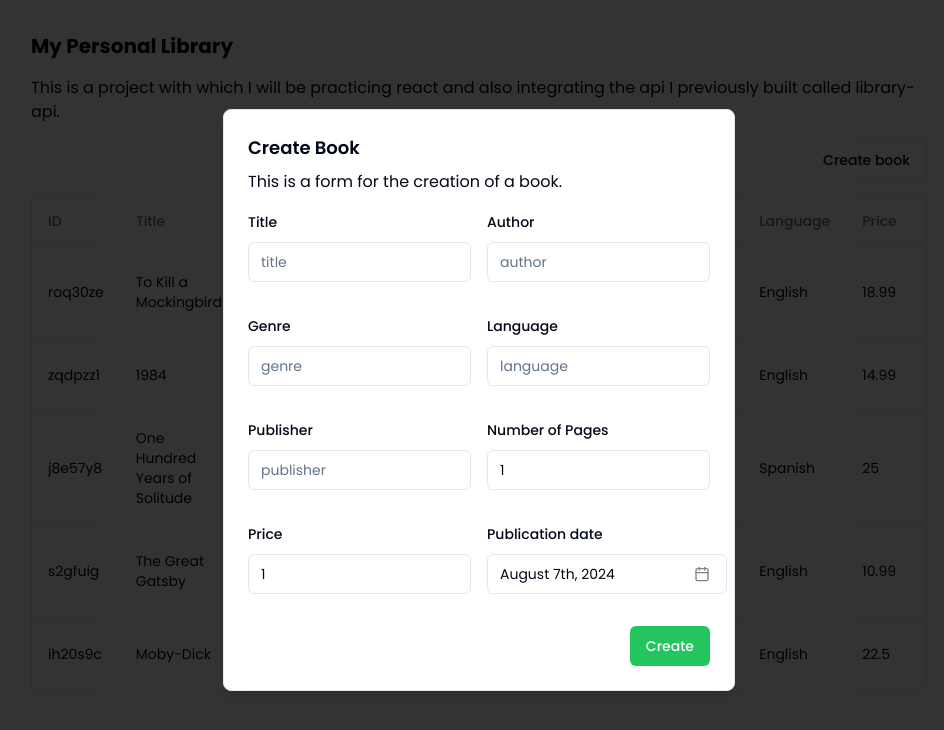
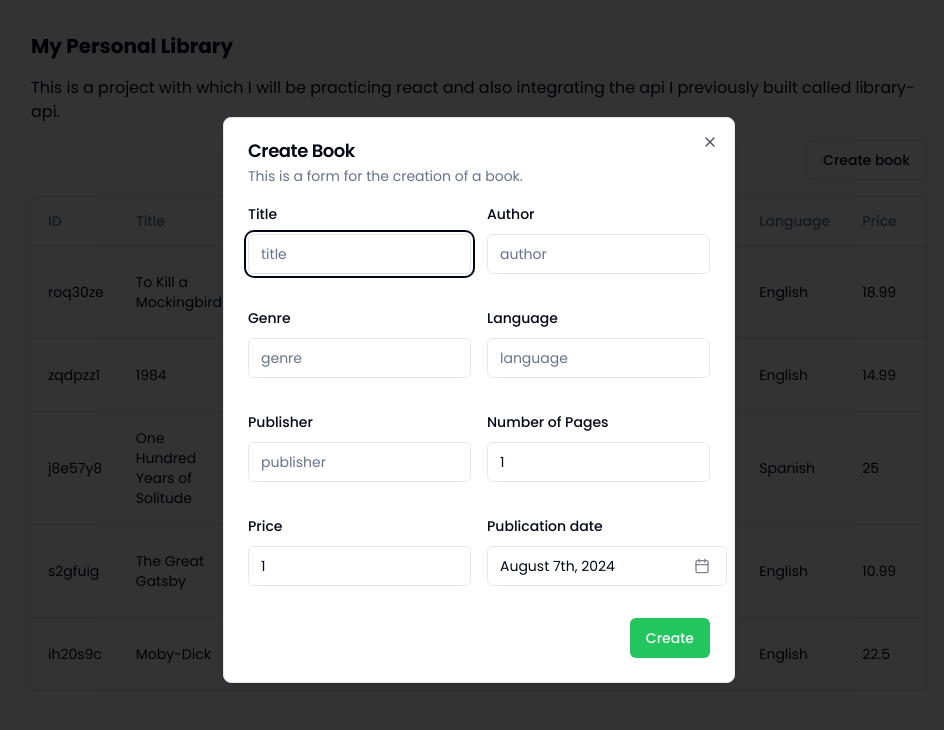
Before and after one commit to Whomy09/my-personal-library, a React (Vite) app: page / in a window 1280 px wide. Both pictures are taken after a click on the button "Create book". Shown: the top 730 px of the page, without its empty margins (161-1105 px from the left). Built offline with nearby package versions, Linux system fonts and the light colour scheme.

Commit message:
feat: change alert-dialog by dialog

```diff
--- a/package.json
+++ b/package.json
@@ -12,6 +12,7 @@
   "dependencies": {
     "@hookform/resolvers": "^3.9.0",
     "@radix-ui/react-alert-dialog": "^1.1.1",
+    "@radix-ui/react-dialog": "^1.1.1",
     "@radix-ui/react-dropdown-menu": "^2.1.1",
     "@radix-ui/react-label": "^2.1.0",
     "@radix-ui/react-popover": "^1.1.1",
--- a/src/components/create-book-modal.tsx
+++ b/src/components/create-book-modal.tsx
@@ -6,15 +6,15 @@
 import { Button } from "@/components/ui/button";
 import { Calendar } from "@/components/ui/calendar";
 import { zodResolver } from "@hookform/resolvers/zod";
-import { AlertDialogDescription } from "@radix-ui/react-alert-dialog";
 import { BookCreateSchema, bookCreateSchema } from "@/schema/bookSchema";
 import {
-  AlertDialog,
-  AlertDialogContent,
-  AlertDialogHeader,
-  AlertDialogTitle,
-  AlertDialogTrigger,
-} from "@/components/ui/alert-dialog";
+  Dialog,
+  DialogContent,
+  DialogDescription,
+  DialogHeader,
+  DialogTitle,
+  DialogTrigger,
+} from "@/components/ui/dialog"
 import {
   Form,
   FormControl,
@@ -50,17 +50,17 @@
   }
 
   return (
-    <AlertDialog>
-      <AlertDialogTrigger asChild>
+    <Dialog>
+      <DialogTrigger asChild>
         <Button variant="outline">Create book</Button>
-      </AlertDialogTrigger>
-      <AlertDialogContent>
-        <AlertDialogHeader>
-          <AlertDialogTitle>Create Book</AlertDialogTitle>
-          <AlertDialogDescription>
+      </DialogTrigger>
+      <DialogContent>
+        <DialogHeader>
+          <DialogTitle>Create Book</DialogTitle>
+          <DialogDescription>
             This is a form for the creation of a book.
-          </AlertDialogDescription>
-        </AlertDialogHeader>
+          </DialogDescription>
+        </DialogHeader>
         <Form {...form}>
           <form onSubmit={form.handleSubmit(onSubmit)} className="space-y-8">
             <div className="grid grid-cols-2 gap-4">
@@ -224,8 +224,8 @@
             </div>
           </form>
         </Form>
-      </AlertDialogContent>
-    </AlertDialog>
+      </DialogContent>
+    </Dialog>
   );
 };
 
--- /dev/null
+++ b/src/components/ui/dialog.tsx
@@ -0,0 +1,120 @@
+import * as React from "react"
+import * as DialogPrimitive from "@radix-ui/react-dialog"
+import { X } from "lucide-react"
+
+import { cn } from "@/lib/utils"
+
+const Dialog = DialogPrimitive.Root
+
+const DialogTrigger = DialogPrimitive.Trigger
+
+const DialogPortal = DialogPrimitive.Portal
+
+const DialogClose = DialogPrimitive.Close
+
+const DialogOverlay = React.forwardRef<
+  React.ElementRef<typeof DialogPrimitive.Overlay>,
+  React.ComponentPropsWithoutRef<typeof DialogPrimitive.Overlay>
+>(({ className, ...props }, ref) => (
+  <DialogPrimitive.Overlay
+    ref={ref}
+    className={cn(
+      "fixed inset-0 z-50 bg-black/80  data-[state=open]:animate-in data-[state=closed]:animate-out data-[state=closed]:fade-out-0 data-[state=open]:fade-in-0",
+      className
+    )}
+    {...props}
+  />
+))
+DialogOverlay.displayName = DialogPrimitive.Overlay.displayName
+
+const DialogContent = React.forwardRef<
+  React.ElementRef<typeof DialogPrimitive.Content>,
+  React.ComponentPropsWithoutRef<typeof DialogPrimitive.Content>
+>(({ className, children, ...props }, ref) => (
+  <DialogPortal>
+    <DialogOverlay />
+    <DialogPrimitive.Content
+      ref={ref}
+      className={cn(
+        "fixed left-[50%] top-[50%] z-50 grid w-full max-w-lg translate-x-[-50%] translate-y-[-50%] gap-4 border bg-background p-6 shadow-lg duration-200 data-[state=open]:animate-in data-[state=closed]:animate-out data-[state=closed]:fade-out-0 data-[state=open]:fade-in-0 data-[state=closed]:zoom-out-95 data-[state=open]:zoom-in-95 data-[state=closed]:slide-out-to-left-1/2 data-[state=closed]:slide-out-to-top-[48%] data-[state=open]:slide-in-from-left-1/2 data-[state=open]:slide-in-from-top-[48%] sm:rounded-lg",
+        className
+      )}
+      {...props}
+    >
+      {children}
+      <DialogPrimitive.Close className="absolute right-4 top-4 rounded-sm opacity-70 ring-offset-background transition-opacity hover:opacity-100 focus:outline-none focus:ring-2 focus:ring-ring focus:ring-offset-2 disabled:pointer-events-none data-[state=open]:bg-accent data-[state=open]:text-muted-foreground">
+        <X className="h-4 w-4" />
+        <span className="sr-only">Close</span>
+      </DialogPrimitive.Close>
+    </DialogPrimitive.Content>
+  </DialogPortal>
+))
+DialogContent.displayName = DialogPrimitive.Content.displayName
+
+const DialogHeader = ({
+  className,
+  ...props
+}: React.HTMLAttributes<HTMLDivElement>) => (
+  <div
+    className={cn(
+      "flex flex-col space-y-1.5 text-center sm:text-left",
+      className
+    )}
+    {...props}
+  />
+)
+DialogHeader.displayName = "DialogHeader"
+
+const DialogFooter = ({
+  className,
+  ...props
+}: React.HTMLAttributes<HTMLDivElement>) => (
+  <div
+    className={cn(
+      "flex flex-col-reverse sm:flex-row sm:justify-end sm:space-x-2",
+      className
+    )}
+    {...props}
+  />
+)
+DialogFooter.displayName = "DialogFooter"
+
+const DialogTitle = React.forwardRef<
+  React.ElementRef<typeof DialogPrimitive.Title>,
+  React.ComponentPropsWithoutRef<typeof DialogPrimitive.Title>
+>(({ className, ...props }, ref) => (
+  <DialogPrimitive.Title
+    ref={ref}
+    className={cn(
+      "text-lg font-semibold leading-none tracking-tight",
+      className
+    )}
+    {...props}
+  />
+))
+DialogTitle.displayName = DialogPrimitive.Title.displayName
+
+const DialogDescription = React.forwardRef<
+  React.ElementRef<typeof DialogPrimitive.Description>,
+  React.ComponentPropsWithoutRef<typeof DialogPrimitive.Description>
+>(({ className, ...props }, ref) => (
+  <DialogPrimitive.Description
+    ref={ref}
+    className={cn("text-sm text-muted-foreground", className)}
+    {...props}
+  />
+))
+DialogDescription.displayName = DialogPrimitive.Description.displayName
+
+export {
+  Dialog,
+  DialogPortal,
+  DialogOverlay,
+  DialogClose,
+  DialogTrigger,
+  DialogContent,
+  DialogHeader,
+  DialogFooter,
+  DialogTitle,
+  DialogDescription,
+}
```
Also changed, not shown: 1 other file (tests, documents, lock files or other folders).
